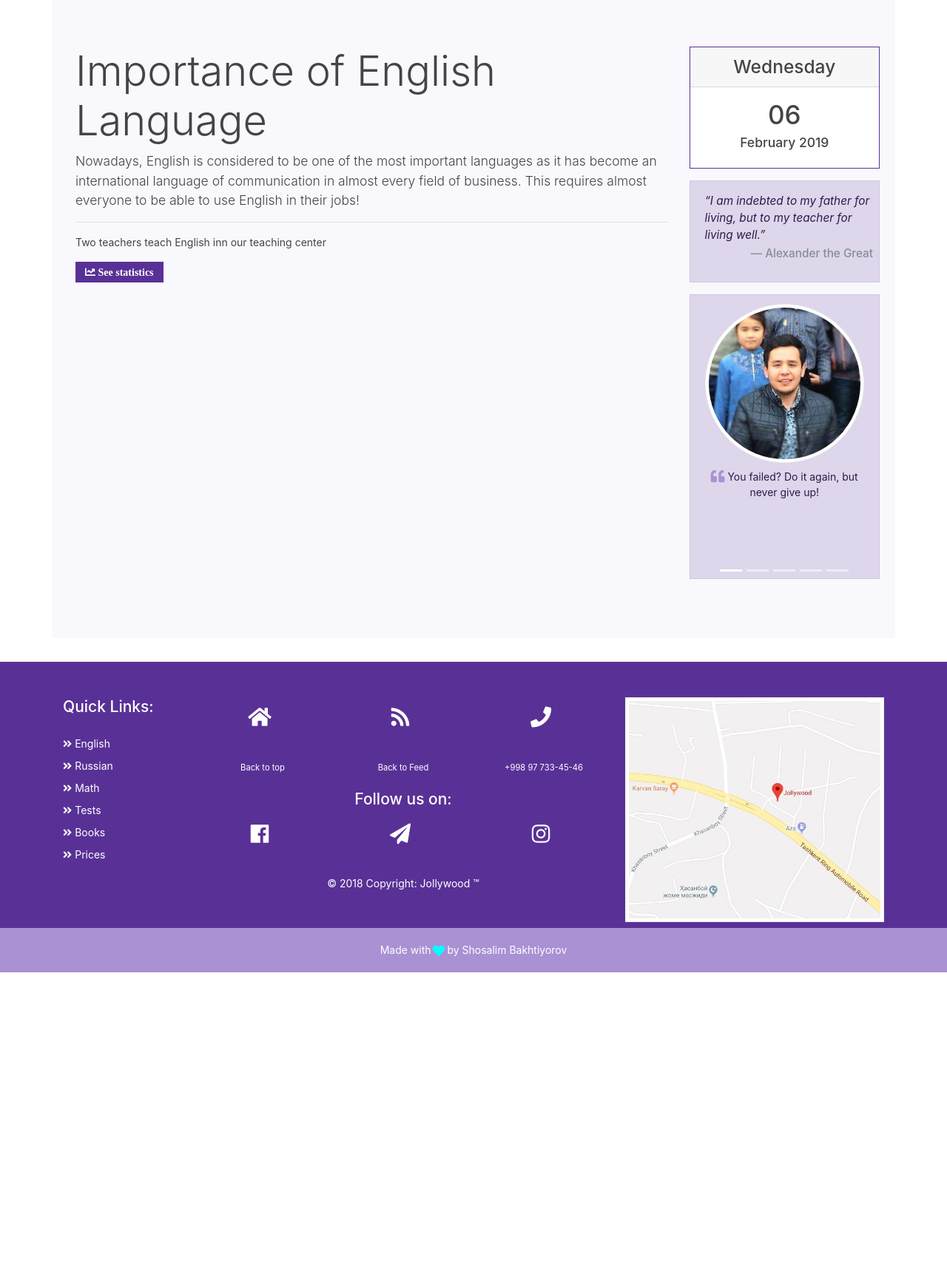
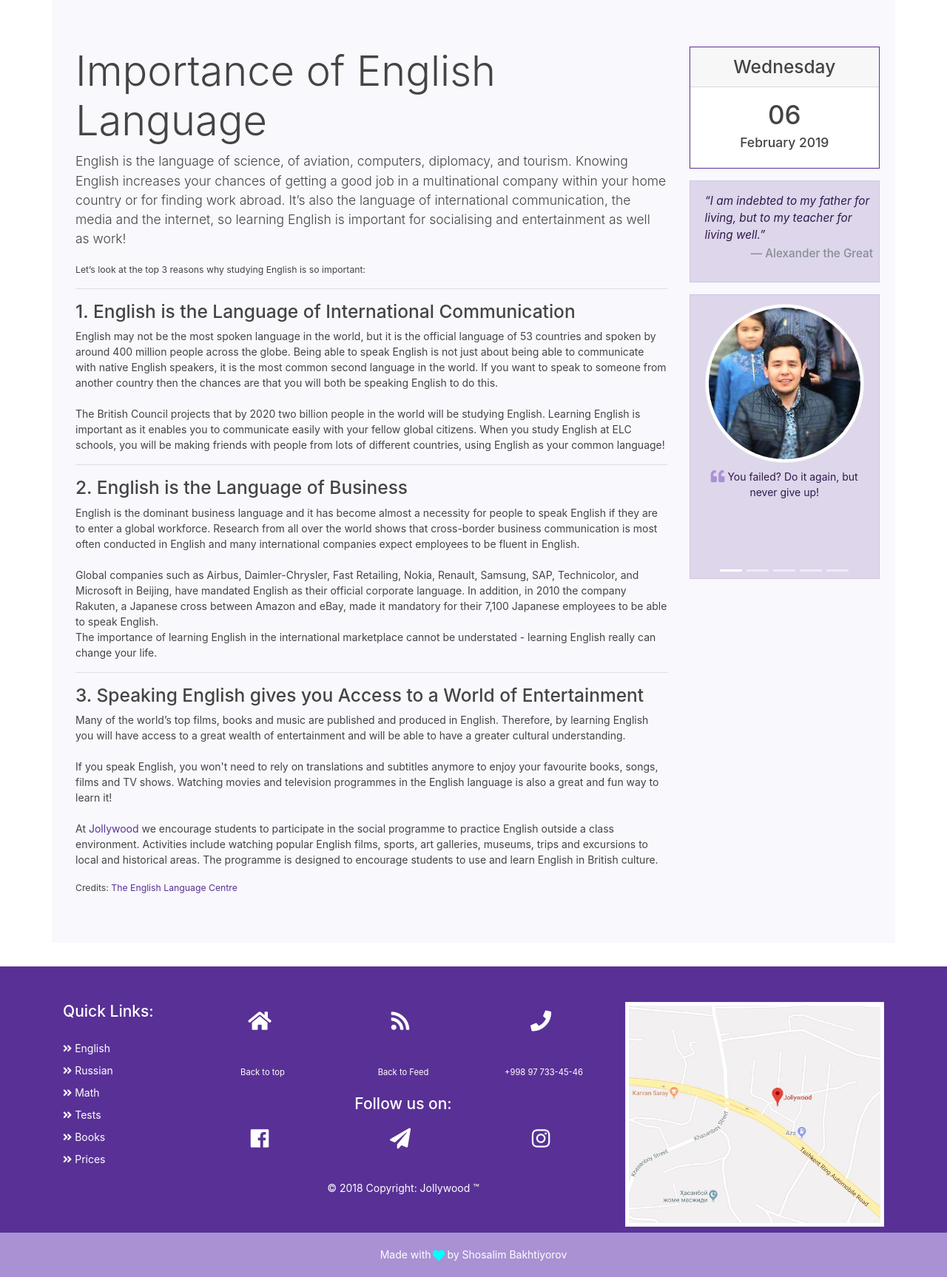
Before and after one commit to imbooz/jollywood, a Django app: page /english/ in a window 1280 px wide. Shown: the part 214-1941 px from the top of the page at 74% size. Before the commit the page ends 1529 px from the top, so only its background shows below. Run offline with Django 3.2, Linux system fonts and the light colour scheme; some libraries are stand-ins or nearby versions.

Commit message:
English.html page completed!

```diff
--- a/jollywood/templates/english.html
+++ b/jollywood/templates/english.html
@@ -8,17 +8,29 @@
 			<div class="col-md-9">
 				<div class="content-section">
 					<div>
-              			<a href="#info"></a>
     					<h2 class="display-4">Importance of English Language</h2>
-    					<p class="lead">Nowadays, English is considered to be one of the most important languages as it has become an international language of communication in almost every field of business. This requires almost everyone to be able to use English in their jobs!</p>
+    					<p class="lead">English is the language of science, of aviation, computers, diplomacy, and tourism. Knowing English increases your chances of getting a good job in a multinational company within your home country or for finding work abroad. It’s also the language of international communication, the media and the internet, so learning English is important for socialising and entertainment as well as work!</p>
+    					<small>Let’s look at the top 3 reasons why studying English is so important:</small>
     					<hr class="my-3">
-    					<p>Two teachers teach English inn our teaching center</p>
-
-  						<canvas id="stat-0" style="display: none;" class="line-chart" width="400" height="300">
-
-  						</canvas>
-
-    					<i class="btn btn-primary fa fa-chart-line stats mb-2" data-content="#stat-0"> See statistics</i>
+    					<h4 class="h3">1. English is the Language of International Communication</h4>
+    					<p>English may not be the most spoken language in the world, but it is the official language of 53 countries and spoken by around 400 million people across the globe. Being able to speak English is not just about being able to communicate with native English speakers, it is the most common second language in the world. If you want to speak to someone from another country then the chances are that you will both be speaking English to do this.
+    					<br><br>
+						The British Council projects that by 2020 two billion people in the world will be studying English. Learning English is important as it enables you to communicate easily with your fellow global citizens. When you study English at ELC schools, you will be making friends with people from lots of different countries, using English as your common language!</p>
+						<hr>
+						<h4 class="h3">2. English is the Language of Business</h4>
+    					<p>English is the dominant business language and it has become almost a necessity for people to speak English if they are to enter a global workforce. Research from all over the world shows that cross-border business communication is most often conducted in English and many international companies expect employees to be fluent in English.
+    					<br><br>
+						Global companies such as Airbus, Daimler-Chrysler, Fast Retailing, Nokia, Renault, Samsung, SAP, Technicolor, and Microsoft in Beijing, have mandated English as their official corporate language. In addition, in 2010 the company Rakuten, a Japanese cross between Amazon and eBay, made it mandatory for their 7,100 Japanese employees to be able to speak English.
+						<br>
+						The importance of learning English in the international marketplace cannot be understated - learning English really can change your life.</p>
+						<hr>
+						<h4 class="h3">3. Speaking English gives you Access to a World of Entertainment</h4>
+    					<p>Many of the world’s top films, books and music are published and produced in English. Therefore, by learning English you will have access to a great wealth of entertainment and will be able to have a greater cultural understanding.
+    					<br><br>
+						If you speak English, you won't need to rely on translations and subtitles anymore to enjoy your favourite books, songs, films and TV shows. Watching movies and television programmes in the English language is also a great and fun way to learn it!
+						<br><br>
+						At <a href="{% url 'jollywood-home' %}">Jollywood</a> we encourage students to participate in the social programme to practice English outside a class environment. Activities include watching popular English films, sports, art galleries, museums, trips and excursions to local and historical areas. The programme is designed to encourage students to use and learn English in British culture.</p>
+						<small class="small">Credits: <a href="https://www.elc-schools.com">The English Language Centre</a></small>
     				</div>
 				</div>
 			</div>
@@ -26,6 +38,7 @@
 			{% include 'rsc/calendar.html' %}
 
 		</div>
+
 	</div>
 
 {% endblock content %}
--- a/jollywood/templates/rsc/tab.html
+++ b/jollywood/templates/rsc/tab.html
@@ -11,7 +11,7 @@
       <li class="nav-item dropdown">
         <a href="#Courses" class="nav-link dropdown-toggle" data-toggle="dropdown" role="button" aria-haspopup="true" aria-expanded="false">Courses</a>
         <div class="dropdown-menu">
-          <a href="#English" class="dropdown-item">English</a>
+          <a href="{% url 'jollywood-english' %}" class="dropdown-item">English</a>
           <a href="#Math" class="dropdown-item">Mathematics</a>
           <a href="#Russian" class="dropdown-item">Russian</a>
           <a href="#Kids" class="dropdown-item">Kids</a>
```
Also changed, not shown: img/avatars/photo_2019-02-05_09-38-54.jpg (added).
